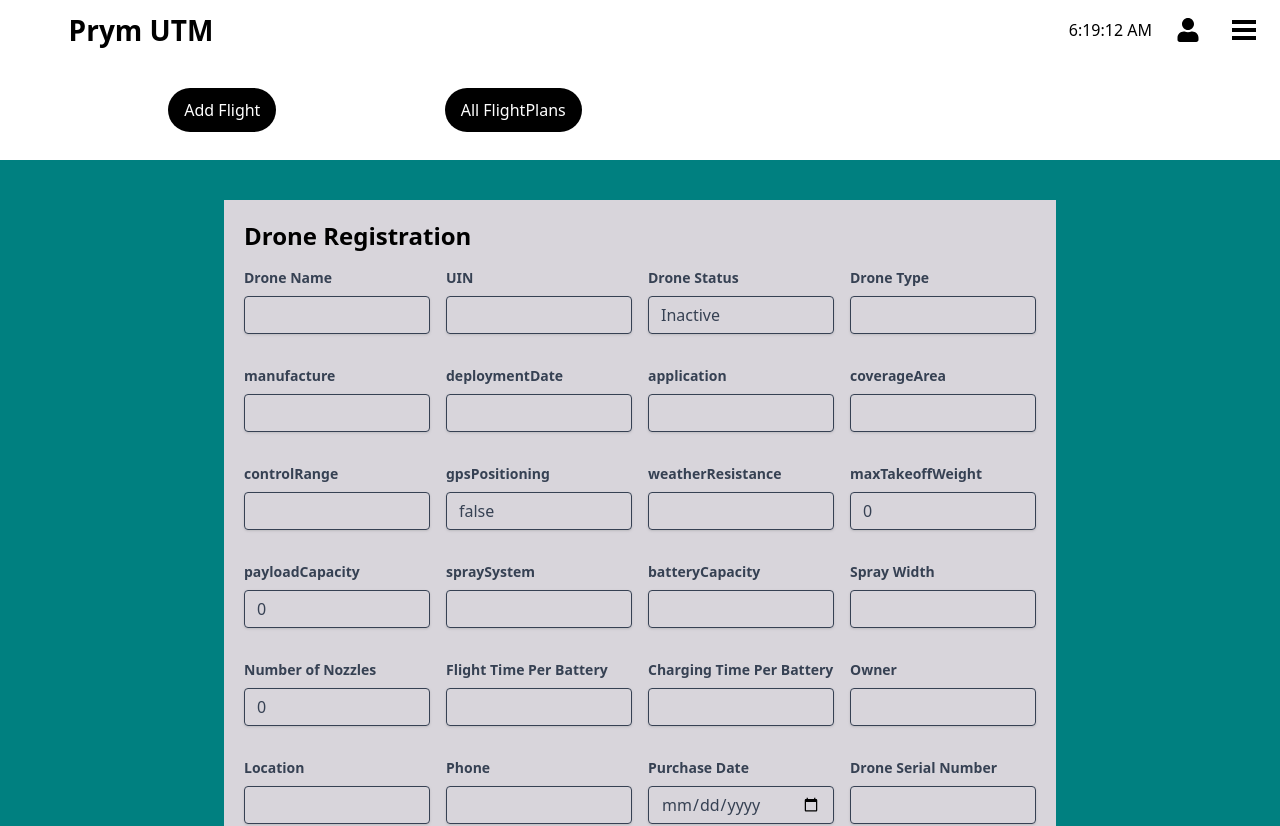
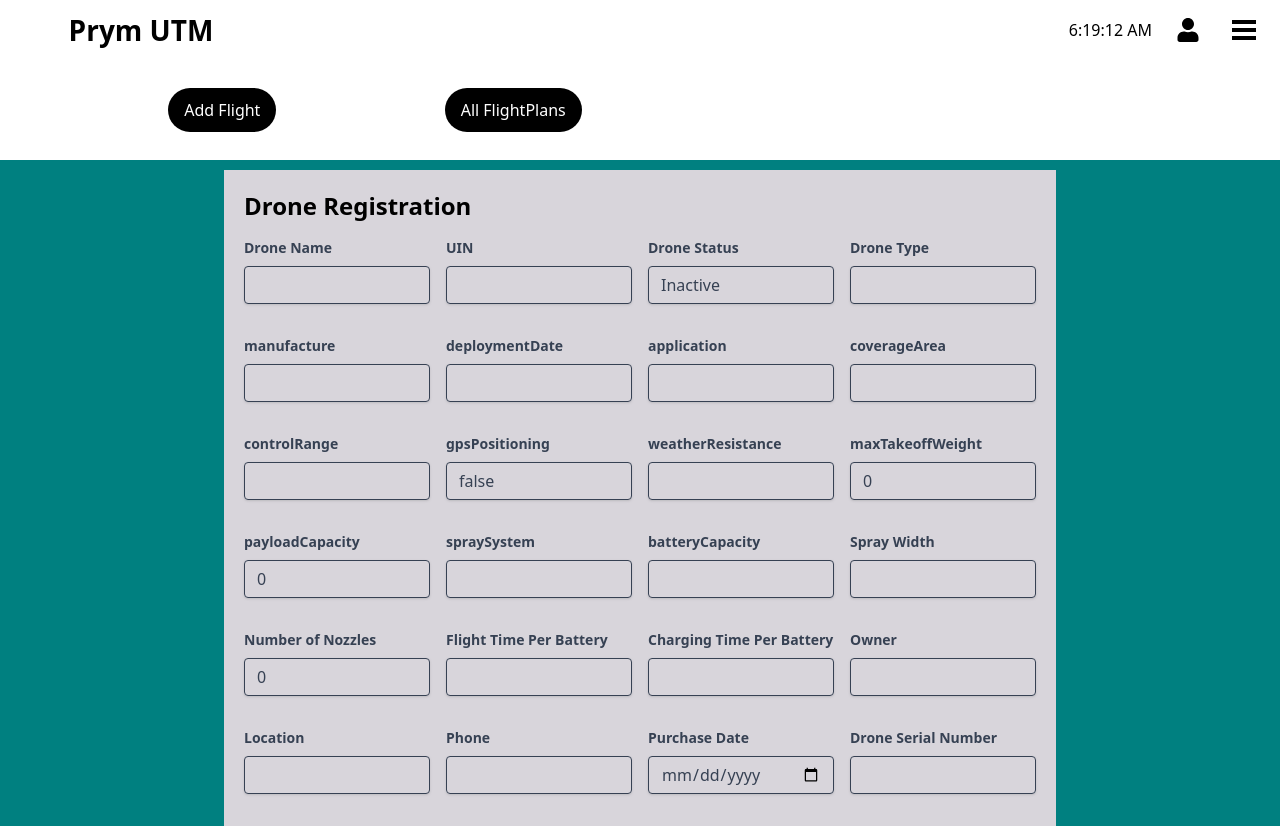
Before and after one commit to Prym-aero/Prym-UTM, a React (Vite) app in the folder prym-utm/: page /drone in a window 1280 px wide. Shown: the top 826 px of the page. Built offline with nearby package versions, Linux system fonts and the light colour scheme; no server answers.

Commit message:
change the frontend

```diff
--- a/prym-utm/src/components/DroneAdd.jsx
+++ b/prym-utm/src/components/DroneAdd.jsx
@@ -160,8 +160,8 @@
 
   return (
     <>
-      <div className="add-form w-screen h-screen bg-[#008080] flex justify-center items-center ">
-        <div className="form w-[65vw] h-[90vh] p-5 bg-[#d8d5db]">
+      <div className="add-form w-screen h-full bg-[#008080] flex justify-center items-center py-[10px] ">
+        <div className="form w-[65vw] h-[full] p-5 bg-[#d8d5db]">
           <form className="formFill" onSubmit={handleSubmit}>
             <h1 className="text-2xl font-bold mb-4">Drone Registration</h1>
             <div className="grid grid-cols-4 gap-4">
```
